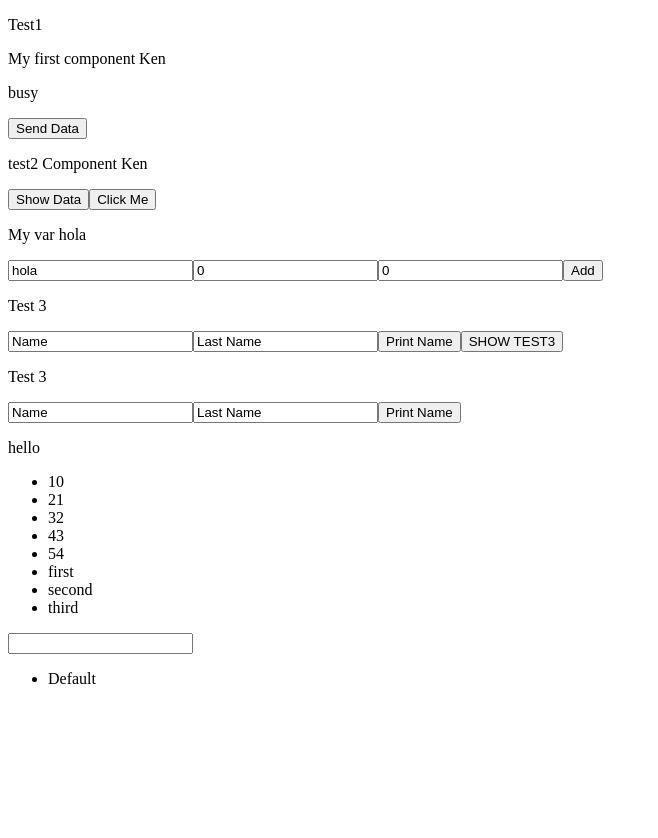
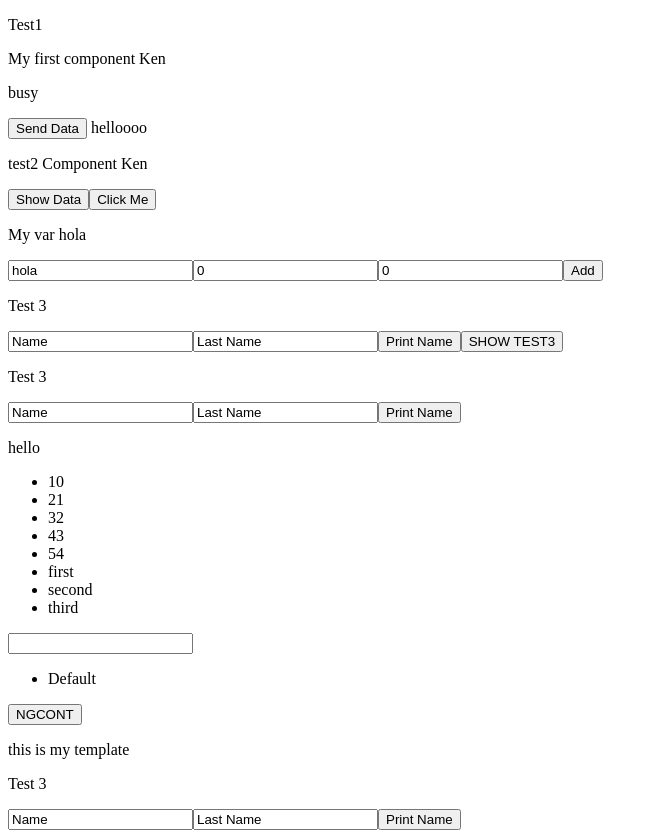
Before and after one commit to 0WLB34R/AngularCourse, an Angular app: page / in a window 1280 px wide. Shown: the whole page, without its empty margins (0-658 px from the left). Before the commit the page ends 800 px from the top, so only its background shows below. Built offline with nearby package versions, Linux system fonts and the light colour scheme.

Commit message:
08/10/2021 working with ngtemplate,ngcontainer,ngcontent

```diff
--- a/src/app/app.component.html
+++ b/src/app/app.component.html
@@ -1,5 +1,5 @@
 <p> Test1</p>
-<test1 status = "busy" onSendData="printHello($event)" > </test1>
+<test1 status = "busy" onSendData="printHello($event)" > helloooo</test1>
 <test2 name="Ken" lastName="Hervas" (onClickName)="printData($event)" (meButton)="printHello($event)"> </test2>
 <test3> </test3>
 
@@ -24,3 +24,14 @@
   <li *ngSwitchCase="'blue'">blue</li>
   <li *ngSwitchDefault>Default</li>
 </ul>
+
+<ng-template #template1>
+  <p>this is my template</p>
+</ng-template>
+
+<button (click)="sw = !sw"> NGCONT </button>
+<ng-container *ngIf="sw else template1" style="margin=30px">
+  <p>NG CONTAINER</p>
+</ng-container>
+
+<test3 [listOfNames]="los"></test3>
--- a/src/app/test1/test1.component.html
+++ b/src/app/test1/test1.component.html
@@ -3,3 +3,5 @@ My first component Ken
 </p>
 <p>{{status}}</p>
 <button (click)="onClickTest($event)">Send Data</button>
+
+<ng-content></ng-content>
--- a/src/app/test3/test3.component.ts
+++ b/src/app/test3/test3.component.ts
@@ -9,6 +9,12 @@ export class Test3Component implements OnInit,OnChanges {
 
   @Input() test = 'aaa';
   @Input() names;
+
+  @Input() listOfNames = [{name:'juan', lastName:'Gutierrez'},
+  {name:'Ken', lastName:'Hervas'},
+  {name:'Carlos', lastName:'Perez'},
+  {name:'Ximena', lastName:'Valdez'},
+]
 
   name = "Name";
   lastname = "Last Name";
```
